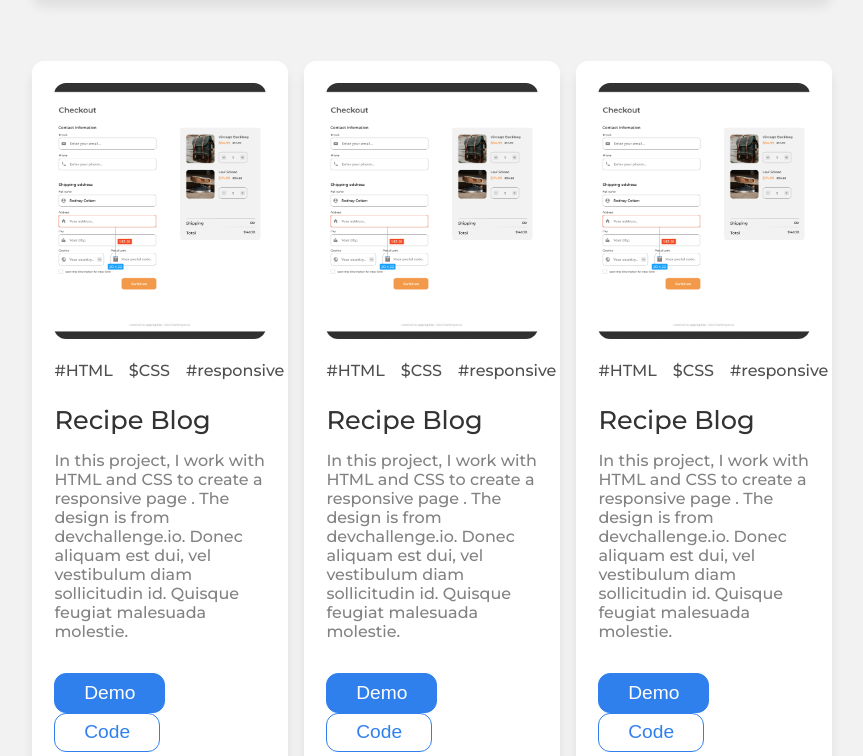
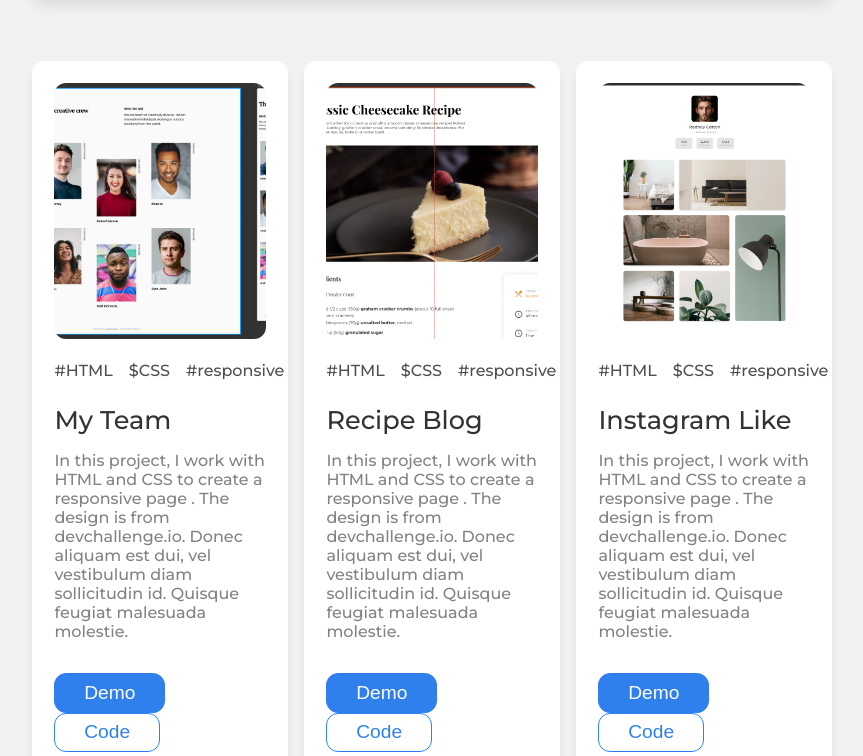
Before and after one commit to devalade/porfolio-devchallenge, a plain HTML site: page index.html in a window 1280 px wide. Shown: the part 2255-3011 px from the top of the page, without its empty margins (208-1071 px from the left). Drawn offline with Linux system fonts and the light colour scheme.

Commit message:
feat: update project image

```diff
--- a/css/style.css
+++ b/css/style.css
@@ -647,11 +647,6 @@ progress::-webkit-progress-value {
     margin: 0 auto;
 }
 
-.container.custom .profile--card--h__image {
-    /* width: 22em; */
-    /* height: inherit; */
-}
-
 .first--section {
     width: 100%;
     display: grid;
@@ -684,17 +679,15 @@ progress::-webkit-progress-value {
     max-width: 100%;
 }
 
-/* .firs */
+/* .first layout integration */
 .left--side {
     grid-area: l;
     width: 100%;
-    /* flex: 1; */
 }
 
 .right--side {
     grid-area: r;
     min-width: 100%;
-    /* flex: 3; */
 }
 
 .experiences-v.custom .experience__desc {
--- a/index.html
+++ b/index.html
@@ -221,7 +221,32 @@
 
       <div class="projects">
         <div class="project--card__v">
-        <img class="project--card__img" src="./image/project-screenshot.png" alt="checkout page">
+        <img class="project--card__img" src="./image/s-1.png" alt="checkout page">
+
+        <div class="project--card--info">
+          <!-- Tags -->
+          <div class="project--card--info__tags">
+            <h4 class="profile--card--info__tag">#HTML</h4>
+            <h4 class="profile--card--info__tag">$CSS</h4>
+            <h4 class="profile--card--info__tag">#responsive</h4>
+          </div>
+
+          <!-- Project details  -->
+          <div>
+            <h2 class="profile--card--info__name">My Team</h2>
+            <p class="profile--card--info__desc">
+              In this project, I work with HTML and CSS to create a responsive page . The design is from devchallenge.io. Donec aliquam est dui, vel vestibulum diam sollicitudin id. Quisque feugiat malesuada molestie.
+            </p>
+          </div>
+          <div class="project--card--info__btn--group">
+            <button class="btn">Demo</button>
+            <button class="btn-outline">Code</button>
+          </div>
+        </div>
+      </div>
+
+        <div class="project--card__v">
+          <img class="project--card__img" src="./image/s-2.png" alt="checkout page">
 
         <div class="project--card--info">
           <!-- Tags -->
@@ -246,32 +271,7 @@
       </div>
 
         <div class="project--card__v">
-          <img class="project--card__img" src="./image/project-screenshot.png" alt="checkout page">
-
-        <div class="project--card--info">
-          <!-- Tags -->
-          <div class="project--card--info__tags">
-            <h4 class="profile--card--info__tag">#HTML</h4>
-            <h4 class="profile--card--info__tag">$CSS</h4>
-            <h4 class="profile--card--info__tag">#responsive</h4>
-          </div>
-
-          <!-- Project details  -->
-          <div>
-            <h2 class="profile--card--info__name">Recipe Blog</h2>
-            <p class="profile--card--info__desc">
-              In this project, I work with HTML and CSS to create a responsive page . The design is from devchallenge.io. Donec aliquam est dui, vel vestibulum diam sollicitudin id. Quisque feugiat malesuada molestie.
-            </p>
-          </div>
-          <div class="project--card--info__btn--group">
-            <button class="btn">Demo</button>
-            <button class="btn-outline">Code</button>
-          </div>
-        </div>
-      </div>
-
-        <div class="project--card__v">
-          <img class="project--card__img" src="./image/project-screenshot.png" alt="checkout page">
+          <img class="project--card__img" src="./image/s-3.png" alt="checkout page">
 
           <div class="project--card--info">
             <!-- Tags -->
@@ -283,7 +283,7 @@
 
             <!-- Project details  -->
             <div>
-              <h2 class="profile--card--info__name">Recipe Blog</h2>
+              <h2 class="profile--card--info__name">Instagram Like</h2>
               <p class="profile--card--info__desc">
                 In this project, I work with HTML and CSS to create a responsive page . The design is from devchallenge.io. Donec aliquam est dui, vel vestibulum diam sollicitudin id. Quisque feugiat malesuada molestie.
               </p>
```
Also changed, not shown: image/project-screenshot.png (deleted), image/s-1.png (added), image/s-2.png (added), image/s-3.png (added).
